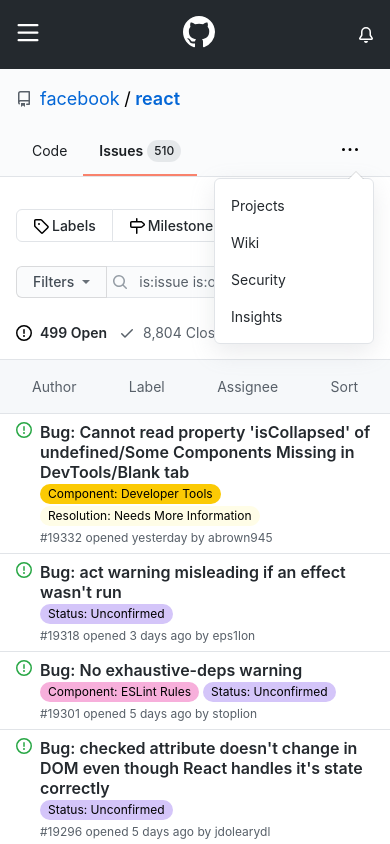
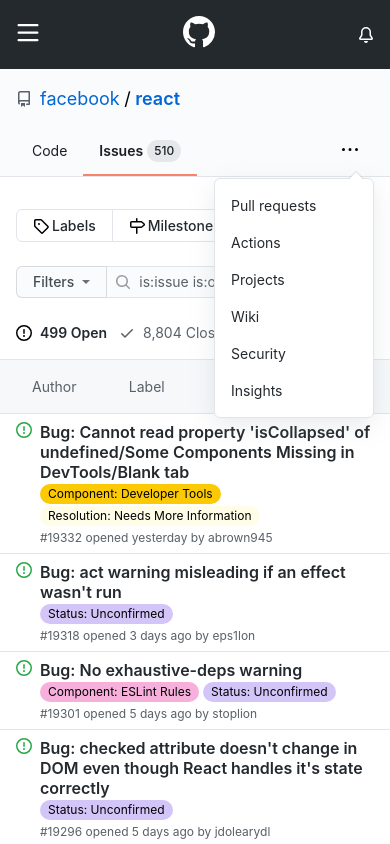
Before and after one commit to ramkumar2098/github-issues-page-clone, a React (Create React App) app: page / in a window 390 px wide. Both pictures are taken after a click on the link 350 px from the left and 152 px from the top of the page. Shown: the top 844 px of the page. Built offline with nearby package versions, Linux system fonts and the light colour scheme.

Commit message:
fixed NavMenu

```diff
--- a/src/components/repoHead/RepoHead.js
+++ b/src/components/repoHead/RepoHead.js
@@ -20,28 +20,90 @@
           '.menuButton, .menuButton *, .repoNavMenu, .repoNavMenu *'
         ) ||
           e.keyCode === 27) &&
+          (menuRef.current.style.display = 'none') &&
           setDisplayRepoNavMenu(false);
       });
     });
   }, []);
 
   const navButtonRef = useRef();
+  const navItemsRef = useRef([]);
+  const menuRef = useRef();
+  const menuItemsRef = useRef([]);
+  const navItemsRightRef = useRef([]);
+  const innerWidthLesserThan544pxRef = useRef();
+
+  const navItems = navItemsRef.current;
+
+  useEffect(() => {
+    navItems.forEach(navItem => {
+      const navItemRight = navItem.getBoundingClientRect().right;
+      navItemsRightRef.current.push(navItemRight);
+    });
+
+    innerWidthLesserThan544pxRef.current = window.innerWidth < 544;
+    resize();
+  }, []);
+
+  const resize = () => {
+    const navItemsRight =
+      (innerWidthLesserThan544pxRef.current && window.innerWidth < 544) ||
+      (!innerWidthLesserThan544pxRef.current && window.innerWidth > 544)
+        ? navItemsRightRef.current
+        : innerWidthLesserThan544pxRef.current && window.innerWidth > 544
+        ? navItemsRightRef.current.map(
+            (navItemRight, i) => navItemRight + 24 * (i + 1)
+          )
+        : navItemsRightRef.current.map(
+            (navItemRight, i) => navItemRight - 24 * (i + 1)
+          );
+
+    const navBtnLeft = navButtonRef.current.getBoundingClientRect().left;
+    const menuItems = menuItemsRef.current;
+
+    navItems.forEach((navItem, i) => {
+      if (navItemsRight[i] > navBtnLeft) {
+        navItem.style.display = 'none';
+        menuItems[i].style.display = 'block';
+        navButtonRef.current.style.visibility = 'visible';
+        menuRef.current.style.visibility = 'visible';
+      } else {
+        navItem.style.display = 'block';
+        menuItems[i].style.display = 'none';
+        navButtonRef.current.style.visibility = 'hidden';
+        menuRef.current.style.visibility = 'hidden';
+      }
+    });
+  };
+
+  useEffect(() => {
+    window.addEventListener('resize', resize);
+  }, []);
 
   return (
     <div className={style.repoHead}>
-      <div style={{ marginBottom: '16px' }}>
+      <div>
         <RepoTitle />
         <RepoActions />
       </div>
       <div>
-        <RepoNav navButtonRef={navButtonRef} displayIcon={displayIcon} />
+        <RepoNav
+          navItemsRef={navItemsRef}
+          navButtonRef={navButtonRef}
+          displayIcon={displayIcon}
+        />
         <RepoNavMenuButton
           navButtonRef={navButtonRef}
+          menuRef={menuRef}
           displayRepoNavMenu={displayRepoNavMenu}
           toggleRepoNavMenu={() => setDisplayRepoNavMenu(!displayRepoNavMenu)}
         />
       </div>
-      {displayRepoNavMenu && <RepoNavMenu displayIcon={displayIcon} />}
+      <RepoNavMenu
+        menuRef={menuRef}
+        menuItemsRef={menuItemsRef}
+        displayIcon={displayIcon}
+      />
     </div>
   );
 }
--- a/src/components/repoHead/RepoHead.module.css
+++ b/src/components/repoHead/RepoHead.module.css
@@ -13,6 +13,7 @@
 .repoHead > :nth-child(1) {
   padding: 16px 16px 0;
   line-height: 1.5;
+  margin-bottom: 16px;
 }
 
 .repoHead > :nth-child(2) {
--- a/src/components/repoHead/repoNav/RepoNav.js
+++ b/src/components/repoHead/repoNav/RepoNav.js
@@ -1,51 +1,9 @@
-import React, { useRef, useEffect } from 'react';
+import React from 'react';
 import RepoNavItem from './repoNavItem/RepoNavItem';
 import { repoNavItems } from 'data/repoNavItems';
 import style from './RepoNav.module.css';
 
-function RepoNav({ navButtonRef, displayIcon }) {
-  const navItemsRef = useRef([]);
-  const navItemsRightRef = useRef([]);
-  const innerWidthLesserThan544pxRef = useRef();
-
-  const navItems = navItemsRef.current;
-
-  useEffect(() => {
-    navItems.forEach(navItem => {
-      const navItemRight = navItem.getBoundingClientRect().right;
-      navItemsRightRef.current.push(navItemRight);
-    });
-
-    innerWidthLesserThan544pxRef.current = window.innerWidth < 544;
-    resize();
-  }, []);
-
-  const resize = () => {
-    const navItemsRight =
-      (innerWidthLesserThan544pxRef.current && window.innerWidth < 544) ||
-      (!innerWidthLesserThan544pxRef.current && window.innerWidth > 544)
-        ? navItemsRightRef.current
-        : innerWidthLesserThan544pxRef.current && window.innerWidth > 544
-        ? navItemsRightRef.current.map(
-            (navItemRight, i) => navItemRight + 24 * (i + 1)
-          )
-        : navItemsRightRef.current.map(
-            (navItemRight, i) => navItemRight - 24 * (i + 1)
-          );
-
-    const navBtnLeft = navButtonRef.current.getBoundingClientRect().left;
-
-    navItems.forEach((navItem, i) => {
-      navItemsRight[i] > navBtnLeft
-        ? (navItem.style.display = 'none')
-        : (navItem.style.display = 'block');
-    });
-  };
-
-  useEffect(() => {
-    window.addEventListener('resize', resize);
-  }, []);
-
+function RepoNav({ navItemsRef, displayIcon }) {
   return (
     <div className={style.repoNav}>
       {repoNavItems.map((repoNavItem, i) => (
--- a/src/components/repoHead/repoNavMenu/RepoNavMenu.js
+++ b/src/components/repoHead/repoNavMenu/RepoNavMenu.js
@@ -3,22 +3,20 @@
 import { repoNavMenuItems } from 'data/repoNavMenuItems';
 import style from './RepoNavMenu.module.css';
 
-function RepoNavMenu({ displayIcon }) {
+function RepoNavMenu({ menuRef, menuItemsRef }) {
   return (
-    <ul className={style.repoNavMenu + ' repoNavMenu'}>
-      {repoNavMenuItems.map((repoNavMenuItem, index) =>
-        displayIcon ? (
-          <RepoNavMenuItem
-            key={repoNavMenuItem}
-            repoNavMenuItem={repoNavMenuItem}
-          />
-        ) : index > 3 ? (
-          <RepoNavMenuItem
-            key={repoNavMenuItem}
-            repoNavMenuItem={repoNavMenuItem}
-          />
-        ) : null
-      )}
+    <ul
+      ref={menuRef}
+      className={style.repoNavMenu + ' repoNavMenu'}
+      style={{ display: 'none' }}
+    >
+      {repoNavMenuItems.map((repoNavMenuItem, i) => (
+        <RepoNavMenuItem
+          key={repoNavMenuItem}
+          menuItemRef={menuItem => (menuItemsRef.current[i] = menuItem)}
+          repoNavMenuItem={repoNavMenuItem}
+        />
+      ))}
     </ul>
   );
 }
--- a/src/components/repoHead/repoNavMenu/RepoNavMenu.module.css
+++ b/src/components/repoHead/repoNavMenu/RepoNavMenu.module.css
@@ -50,9 +50,10 @@
   color: #fff;
 }
 
-@media (min-width: 544px) {
+@media (min-width: 768px) {
   .repoNavMenu {
     padding: 4px 0;
+    right: 24px;
   }
 
   .repoNavMenu > li > a {
@@ -60,14 +61,8 @@
   }
 }
 
-@media (min-width: 768px) {
+@media (min-width: 1012px) {
   .repoNavMenu {
-    right: 24px;
+    right: 32px;
   }
 }
-
-@media (min-width: 980px) {
-  .repoNavMenu {
-    display: none;
-  }
-}
--- a/src/components/repoHead/repoNavMenu/repoNavMenuItem/RepoNavMenuItem.js
+++ b/src/components/repoHead/repoNavMenu/repoNavMenuItem/RepoNavMenuItem.js
@@ -1,9 +1,11 @@
 import React from 'react';
 
-function RepoNavMenuItem({ repoNavMenuItem }) {
+function RepoNavMenuItem({ menuItemRef, repoNavMenuItem }) {
   return (
     <li>
-      <a href="#">{repoNavMenuItem}</a>
+      <a href="#" ref={menuItemRef}>
+        {repoNavMenuItem}
+      </a>
     </li>
   );
 }
--- a/src/components/repoHead/repoNavMenuButton/RepoNavMenuButton.js
+++ b/src/components/repoHead/repoNavMenuButton/RepoNavMenuButton.js
@@ -5,6 +5,7 @@
 
 function RepoNavMenuButton({
   navButtonRef,
+  menuRef,
   displayRepoNavMenu,
   toggleRepoNavMenu,
 }) {
@@ -14,7 +15,12 @@
       <a
         href="#"
         ref={navButtonRef}
-        onClick={toggleRepoNavMenu}
+        onClick={() => {
+          toggleRepoNavMenu();
+          menuRef.current.style.display === 'none'
+            ? (menuRef.current.style.display = 'block')
+            : (menuRef.current.style.display = 'none');
+        }}
         className={style.menuButton + ' menuButton'}
       >
         <HorizontalKebabSVG />
--- a/src/components/repoHead/repoNavMenuButton/RepoNavMenuButton.module.css
+++ b/src/components/repoHead/repoNavMenuButton/RepoNavMenuButton.module.css
@@ -1,9 +1,3 @@
 .menuButton {
   padding: 8px 16px;
 }
-
-@media (min-width: 1030.5px) {
-  .menuButton {
-    visibility: hidden;
-  }
-}
--- a/src/components/repoInfo/filters/Filters.module.css
+++ b/src/components/repoInfo/filters/Filters.module.css
@@ -1,6 +1,6 @@
 .filters {
   margin: 24px 0;
-  position: relative;
+  /* position: relative; */
   display: flex;
 }
 
--- a/src/components/repoInfo/filters/filterSearch/FilterSearch.js
+++ b/src/components/repoInfo/filters/filterSearch/FilterSearch.js
@@ -4,7 +4,7 @@
 
 function FilterSearch({ inputRef, value, handleChange }) {
   return (
-    <div style={{ width: '100%' }}>
+    <div className={style.filterSearch}>
       <span
         onClick={() => inputRef.current.focus()}
         className={style.searchIcon}
--- a/src/components/repoInfo/filters/filterSearch/FilterSearch.module.css
+++ b/src/components/repoInfo/filters/filterSearch/FilterSearch.module.css
@@ -1,7 +1,12 @@
+.filterSearch {
+  width: 100%;
+  position: relative;
+}
+
 .searchIcon {
   position: absolute;
   top: 8px;
-  left: 96px;
+  left: 8px;
   cursor: text;
 }
 
```
